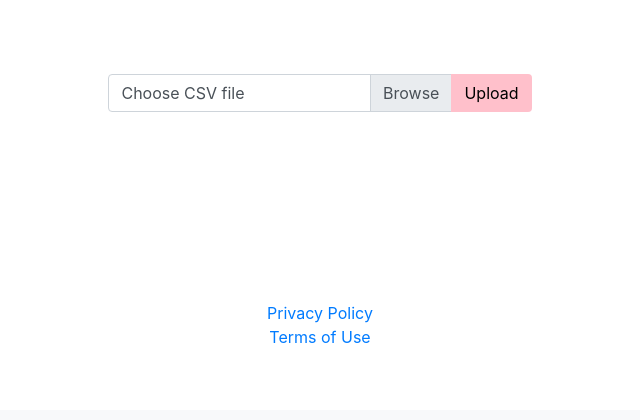
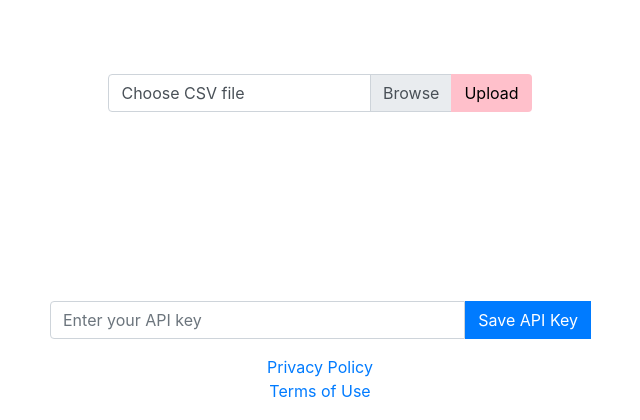
Before and after one commit to jaz801/finetune-me, a Flask app: page / in a window 1280 px wide. Shown: the part 390-810 px from the top of the page, without its empty margins (320-960 px from the left). Before the commit the page ends 733 px from the top, so only its background shows below. Run offline with Flask 3, Linux system fonts and the light colour scheme.

Commit message:
add functionality of csv to json transformation and api key saving (still has bugs)

```diff
--- a/app.py
+++ b/app.py
@@ -1,7 +1,20 @@
+import pandas as pd
+import json
+import os
 from flask import Flask, render_template, request
 import csv
 
 app = Flask(__name__)
+app.config['MAX_CONTENT_LENGTH'] = 1 * 1024 * 1024 * 1024  # Limit file upload size to 1GB
+
+def transform_dataframe_to_json(dataframe):
+    data = []
+    for _, row in dataframe.iterrows():
+        prompt = row['prompt text']
+        completion = row['ideal generated text']
+        entry = {"prompt": prompt, "completion": completion}
+        data.append(entry)
+    return data
 
 @app.route("/")
 def hello_world():
@@ -9,19 +22,34 @@ def hello_world():
 
 @app.route('/upload', methods=['POST'])
 def upload():
+    if 'file' not in request.files:
+        return 'No file uploaded.'
+
     file = request.files['file']
-    if file:
-        filename = file.filename
-        file.save(filename)
-        # Process the CSV file
-        with open(filename, 'r') as csv_file:
-            csv_data = csv.reader(csv_file)
-            for row in csv_data:
-                # Process each row of the CSV file
-                print(row)
-        return 'CSV file uploaded and processed successfully.'
-    else:
-        return 'No file uploaded.'
+    if file.filename == '':
+        return 'No file selected.'
+
+    # Check file size
+    file_size = os.stat(file.filename).st_size
+    if file_size > app.config['MAX_CONTENT_LENGTH']:
+        return 'File size exceeds the limit of 1GB.'
+
+    filename = file.filename
+    file.save(filename)
+
+    # Process the CSV file
+    df = pd.read_csv(filename)
+    trainingset = transform_dataframe_to_json(df)
+
+    # Save JSON as 'trainingset' object
+    app.trainingset = trainingset
+
+    return 'CSV file uploaded and processed successfully.'
+
+@app.route('/save_apikey', methods=['POST'])
+def save_apikey():
+    apikey = request.json.get('apikey')
+    return '204'
 
 if __name__ == '__main__':
     app.run(host='0.0.0.0', debug=True)
--- a/pyproject.toml
+++ b/pyproject.toml
@@ -7,6 +7,7 @@ authors = ["Your Name <you@example.com>"]
 [tool.poetry.dependencies]
 python = "^3.10"
 Flask = "^2.3.2"
+pandas = "^2.0.3"
 
 [tool.poetry.dev-dependencies]
 
--- a/templates/home.html
+++ b/templates/home.html
@@ -6,6 +6,8 @@
   <meta charset="utf-8">
   <meta name="viewport" content="width=device-width, initial-scale=1, shrink-to-fit=no">
   <link rel="stylesheet" href="https://cdn.jsdelivr.net/npm/bootstrap@4.1.3/dist/css/bootstrap.min.css" integrity="sha384-MCw98/SFnGE8fJT3GXwEOngsV7Zt27NXFoaoApmYm81iuXoPkFOJwJ8ERdknLPMO" crossorigin="anonymous">
+
+
   </head>
 
   <body>
@@ -54,6 +56,49 @@
     </div>
 </div>
 
+
+<div class="container">
+  <div class="row justify-content-center">
+    <div class="col-md-6">
+      <form>
+        <div class="form-group">
+          <div class="input-group">
+            <input type="text" class="form-control" id="apiKey" placeholder="Enter your API key">
+            <div class="input-group-prepend">
+              <button type="button" class="btn btn-primary" id="saveBtn">Save API Key</button>
+            </div>
+          </div>
+        </div>
+      </form>
+    </div>
+  </div>
+</div>
+
+
+<script>
+  function saveAPIKey() {
+    var apiKey = document.getElementById("apiKey").value;
+    fetch('/save_apikey', {
+      method: 'POST',
+      headers: {
+        'Content-Type': 'application/json'
+      },
+      body: JSON.stringify({ apikey: apiKey })
+    })
+    .then(response => {
+      if (response.ok) {
+        alert("API key saved successfully!");
+      } else {
+        alert("Failed to save API key.");
+      }
+    })
+    .catch(error => {
+      console.error('Error:', error);
+      alert("An error occurred while saving the API key.");
+    });
+  }
+</script>
+
 <footer class="footer text-center">
   <div class="container">
     <div class="row">
```
Also changed, not shown: 1 other file.
